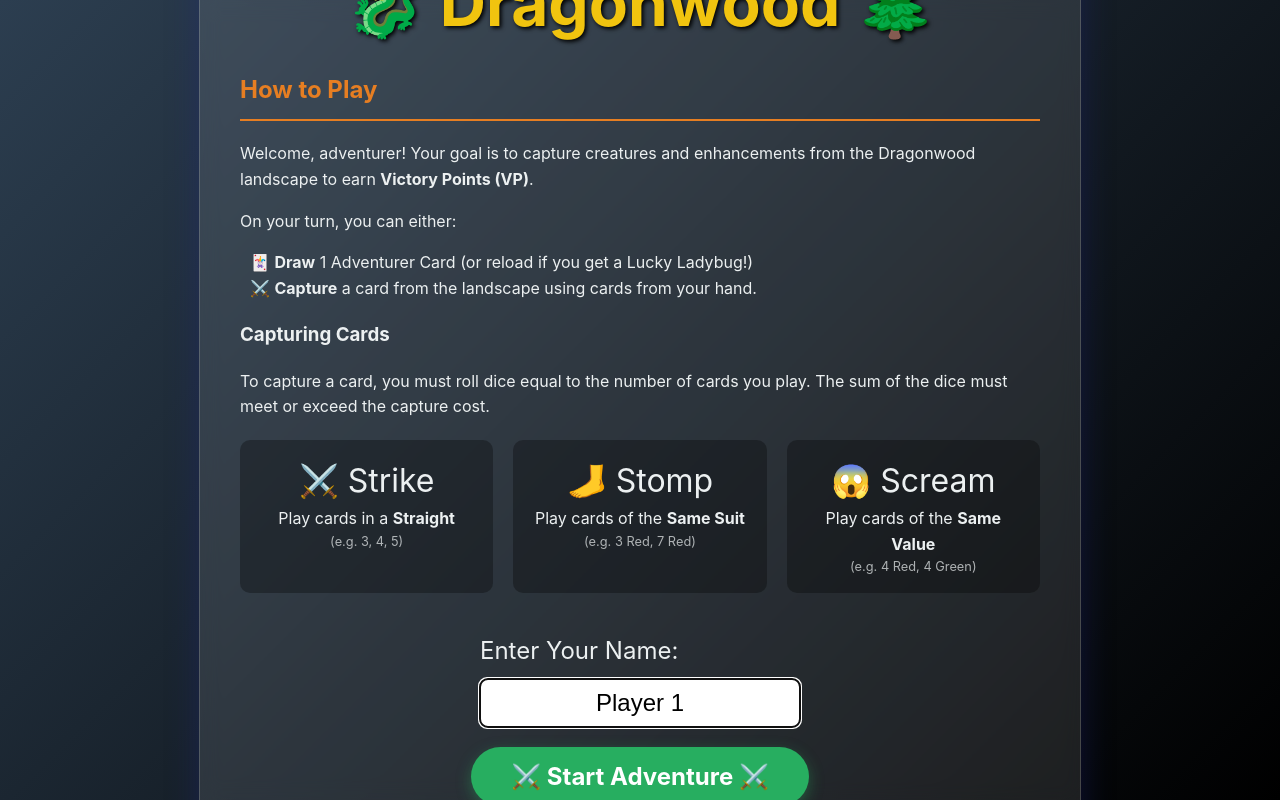
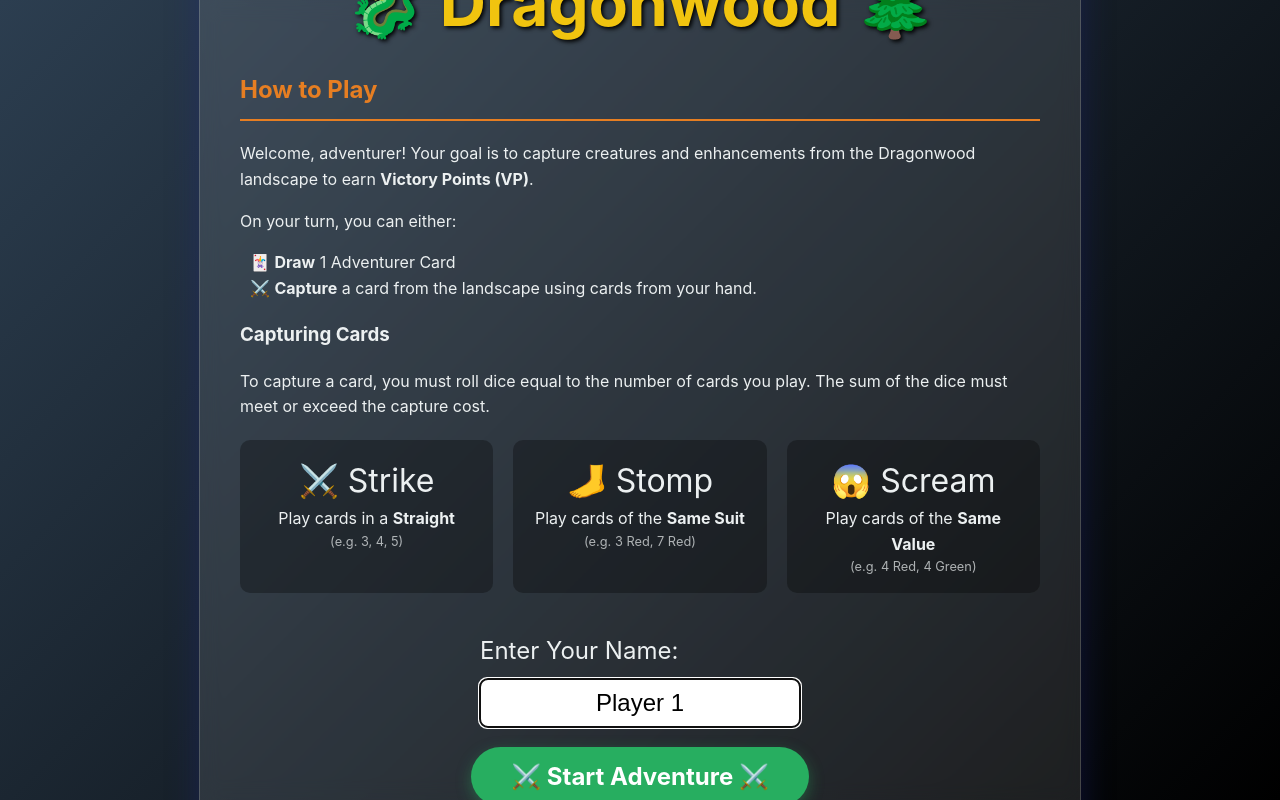
Before and after one commit to andrew-mcgrath/dragonwood, a React (Vite) app: page / in a window 1280 px wide. Built offline with nearby package versions, Linux system fonts and the light colour scheme.

Commit message:
docs: Remove "Lucky Ladybug" reload detail from draw card instruction.

```diff
--- a/src/components/SplashScreen.tsx
+++ b/src/components/SplashScreen.tsx
@@ -39,7 +39,7 @@ export const SplashScreen: React.FC<SplashProps> = ({ onStartGame }) => {
                         On your turn, you can either:
                     </p>
                     <ul style={{ listStyleType: 'none', paddingLeft: '10px' }}>
-                        <li>🃏 <strong>Draw</strong> 1 Adventurer Card (or reload if you get a Lucky Ladybug!)</li>
+                        <li>🃏 <strong>Draw</strong> 1 Adventurer Card</li>
                         <li>⚔️ <strong>Capture</strong> a card from the landscape using cards from your hand.</li>
                     </ul>
 
```
